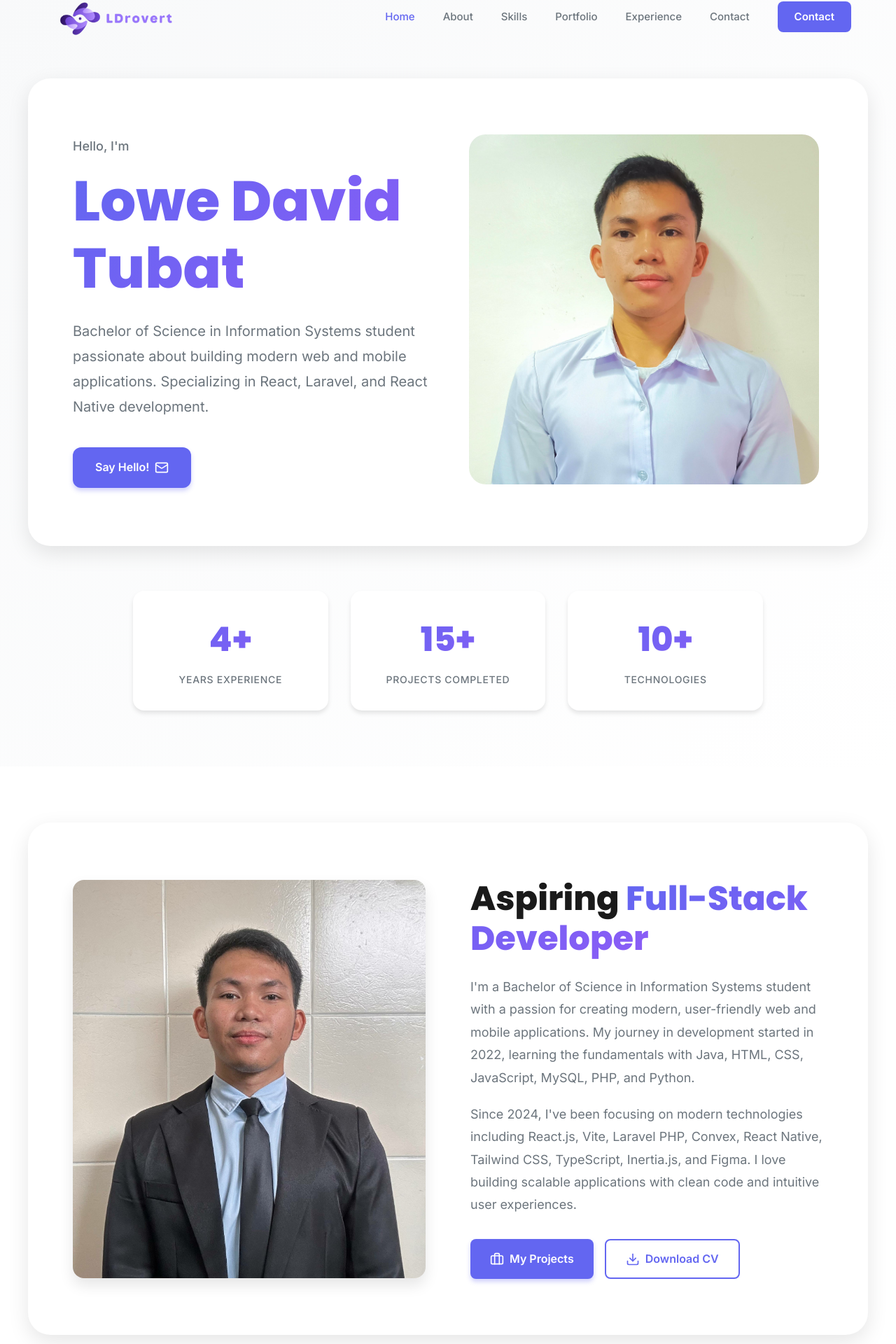
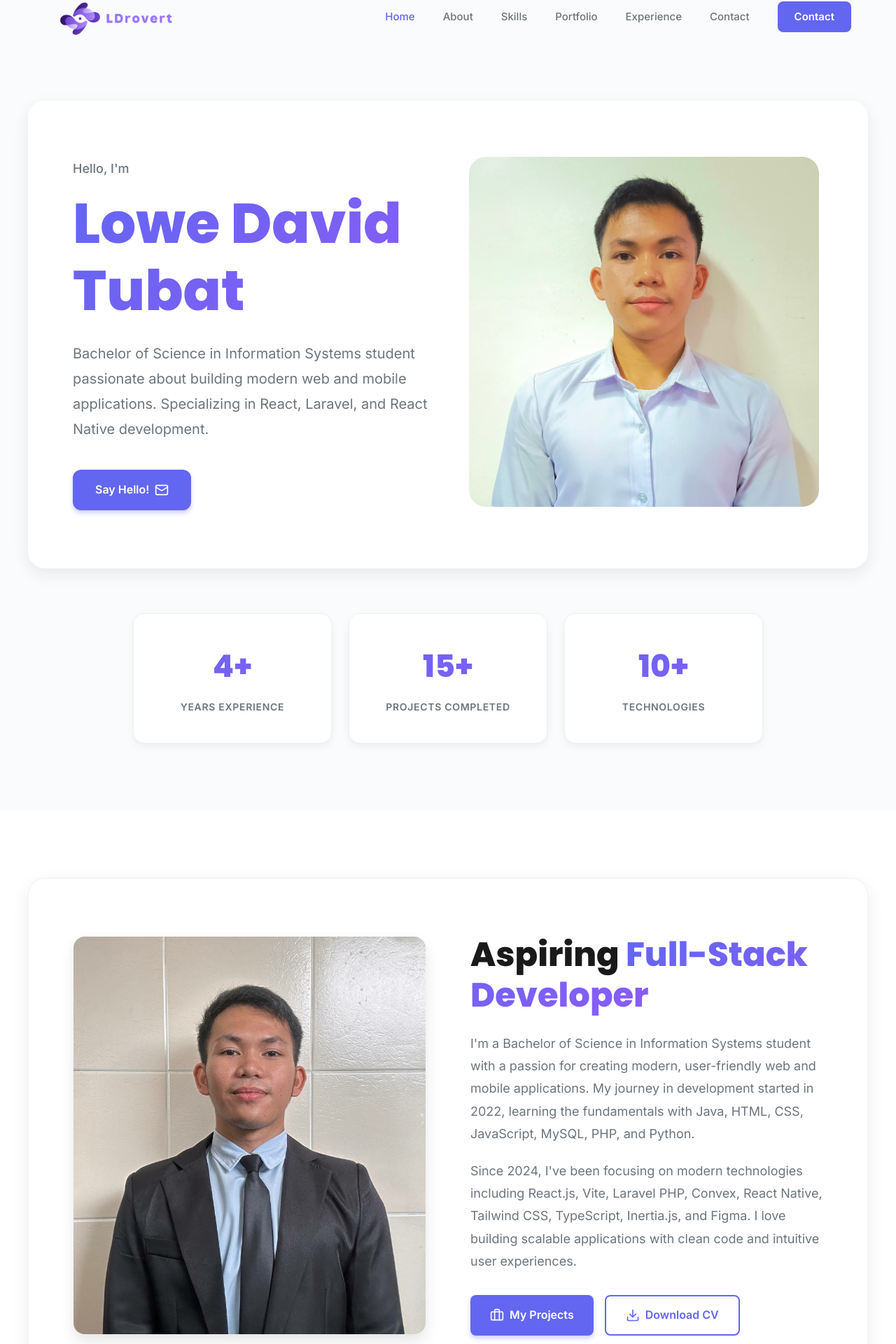
Before and after one commit to LoweDavid02/my-personal-portfolio2026, a React (Vite) app: page / in a window 1280 px wide. Shown: the part 16-1936 px from the top of the page at 70% size. Built offline with nearby package versions, Linux system fonts and the light colour scheme.

Commit message:
Refine UI to match Picto template: softer shadows, better spacing, cleaner design

```diff
--- a/src/components/About.jsx
+++ b/src/components/About.jsx
@@ -14,7 +14,7 @@ const About = () => {
       id="about"
       ref={ref}
       style={{
-        padding: '5rem 1.5rem',
+        padding: '6rem 1.5rem',
         backgroundColor: '#ffffff',
       }}
     >
@@ -26,9 +26,10 @@ const About = () => {
           transition={{ duration: 0.8 }}
           style={{
             background: 'white',
-            borderRadius: '2rem',
+            borderRadius: '1.5rem',
             padding: '4rem 3rem',
-            boxShadow: '0 10px 30px rgba(0, 0, 0, 0.1)',
+            boxShadow: '0 8px 24px rgba(0, 0, 0, 0.08)',
+            border: '1px solid #f0f0f0',
           }}
           className="about-card"
         >
--- a/src/components/Hero.jsx
+++ b/src/components/Hero.jsx
@@ -16,8 +16,8 @@ const Hero = () => {
         minHeight: '100vh',
         display: 'flex',
         alignItems: 'center',
-        padding: '8rem 1.5rem 5rem',
-        background: 'linear-gradient(135deg, #f8f9fa 0%, #ffffff 100%)',
+        padding: '10rem 1.5rem 6rem',
+        background: '#fafbfc',
       }}
     >
       <div style={{ maxWidth: '1200px', margin: '0 auto', width: '100%' }}>
@@ -28,9 +28,9 @@ const Hero = () => {
           transition={{ duration: 0.8 }}
           style={{
             background: 'white',
-            borderRadius: '2rem',
+            borderRadius: '1.5rem',
             padding: '4rem 3rem',
-            boxShadow: '0 10px 30px rgba(0, 0, 0, 0.1)',
+            boxShadow: '0 8px 24px rgba(0, 0, 0, 0.08)',
             marginBottom: '4rem',
           }}
           className="hero-card"
@@ -179,7 +179,7 @@ const Hero = () => {
           style={{
             display: 'grid',
             gridTemplateColumns: 'repeat(auto-fit, minmax(200px, 1fr))',
-            gap: '2rem',
+            gap: '1.5rem',
             maxWidth: '900px',
             margin: '0 auto',
           }}
@@ -189,31 +189,32 @@ const Hero = () => {
               key={index}
               style={{
                 textAlign: 'center',
-                padding: '2rem',
+                padding: '2.5rem 2rem',
                 background: 'white',
                 borderRadius: '1rem',
-                boxShadow: '0 4px 6px rgba(0, 0, 0, 0.1)',
+                boxShadow: '0 4px 12px rgba(0, 0, 0, 0.06)',
                 transition: 'all 0.3s',
+                border: '1px solid #f0f0f0',
               }}
               onMouseEnter={(e) => {
                 e.currentTarget.style.transform = 'translateY(-5px)';
-                e.currentTarget.style.boxShadow = '0 10px 15px rgba(0, 0, 0, 0.15)';
+                e.currentTarget.style.boxShadow = '0 8px 24px rgba(0, 0, 0, 0.12)';
               }}
               onMouseLeave={(e) => {
                 e.currentTarget.style.transform = 'translateY(0)';
-                e.currentTarget.style.boxShadow = '0 4px 6px rgba(0, 0, 0, 0.1)';
+                e.currentTarget.style.boxShadow = '0 4px 12px rgba(0, 0, 0, 0.06)';
               }}
             >
               <div
                 style={{
-                  fontSize: '3rem',
+                  fontSize: '2.75rem',
                   fontWeight: '800',
                   fontFamily: 'Poppins, sans-serif',
                   background: 'linear-gradient(135deg, #6366f1, #8b5cf6)',
                   WebkitBackgroundClip: 'text',
                   WebkitTextFillColor: 'transparent',
                   backgroundClip: 'text',
-                  marginBottom: '0.5rem',
+                  marginBottom: '0.75rem',
                 }}
               >
                 {stat.value}
@@ -222,7 +223,7 @@ const Hero = () => {
                 style={{
                   fontSize: '0.875rem',
                   color: '#6c757d',
-                  fontWeight: '500',
+                  fontWeight: '600',
                   textTransform: 'uppercase',
                   letterSpacing: '0.05em',
                 }}
--- a/src/index.css
+++ b/src/index.css
@@ -1,5 +1,5 @@
 /* Import Google Fonts - Picto Style */
-@import url('https://fonts.googleapis.com/css2?family=Inter:wght@300;400;500;600;700;800&family=Poppins:wght@300;400;500;600;700;800&display=swap');
+@import url('https://fonts.googleapis.com/css2?family=Inter:wght@300;400;500;600;700;800&family=Poppins:wght@300;400;500;600;700;800;900&display=swap');
 
 /* CSS Reset */
 *, *::before, *::after {
@@ -12,6 +12,7 @@
 :root {
   --bg-primary: #ffffff;
   --bg-secondary: #f8f9fa;
+  --bg-light: #fafbfc;
   --bg-dark: #1a1a1a;
   --text-primary: #1a1a1a;
   --text-secondary: #6c757d;
@@ -20,10 +21,10 @@
   --accent-secondary: #8b5cf6;
   --accent-success: #10b981;
   --border-light: #e9ecef;
-  --shadow-sm: 0 1px 3px rgba(0, 0, 0, 0.1);
-  --shadow-md: 0 4px 6px rgba(0, 0, 0, 0.1);
-  --shadow-lg: 0 10px 15px rgba(0, 0, 0, 0.1);
-  --shadow-xl: 0 20px 25px rgba(0, 0, 0, 0.15);
+  --shadow-sm: 0 2px 4px rgba(0, 0, 0, 0.05);
+  --shadow-md: 0 4px 12px rgba(0, 0, 0, 0.08);
+  --shadow-lg: 0 8px 24px rgba(0, 0, 0, 0.12);
+  --shadow-xl: 0 16px 48px rgba(0, 0, 0, 0.15);
 }
 
 @tailwind base;
```
